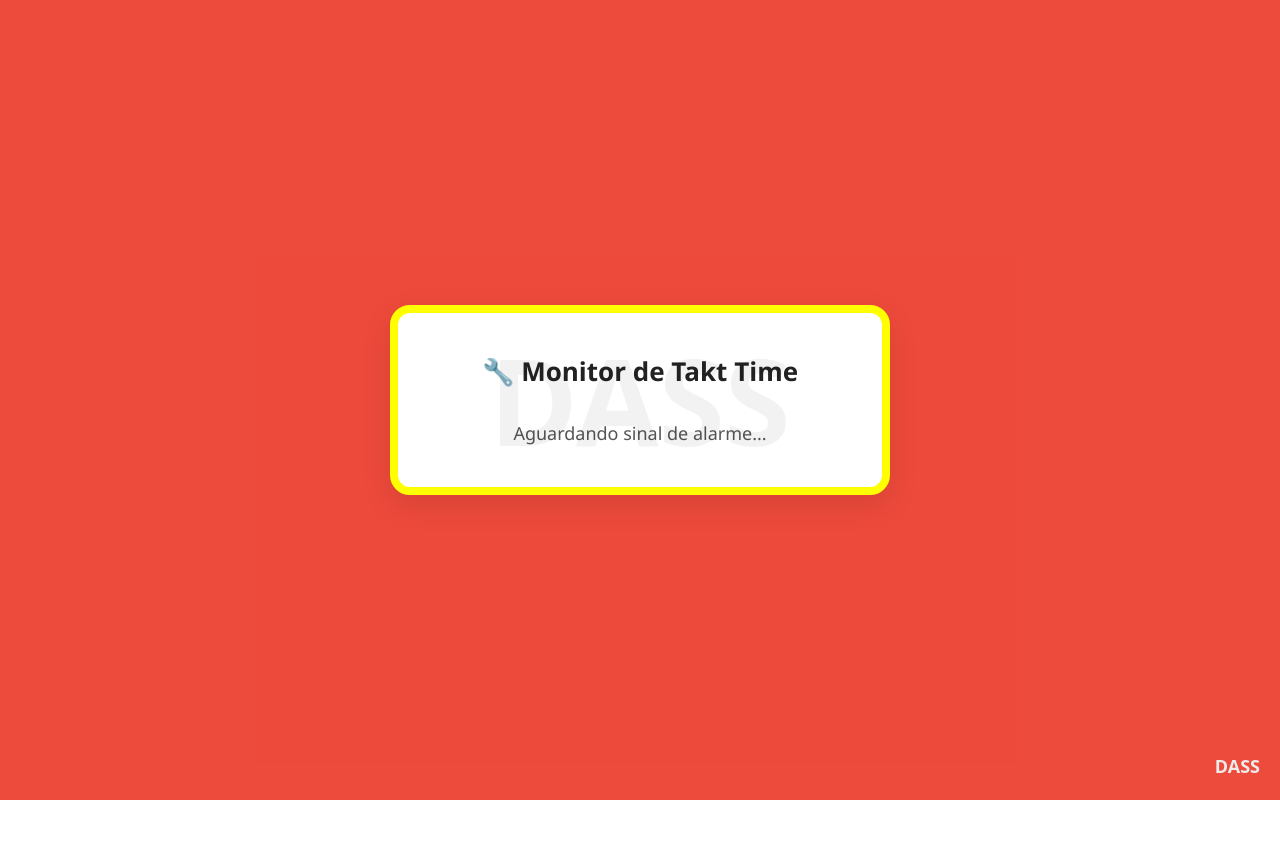
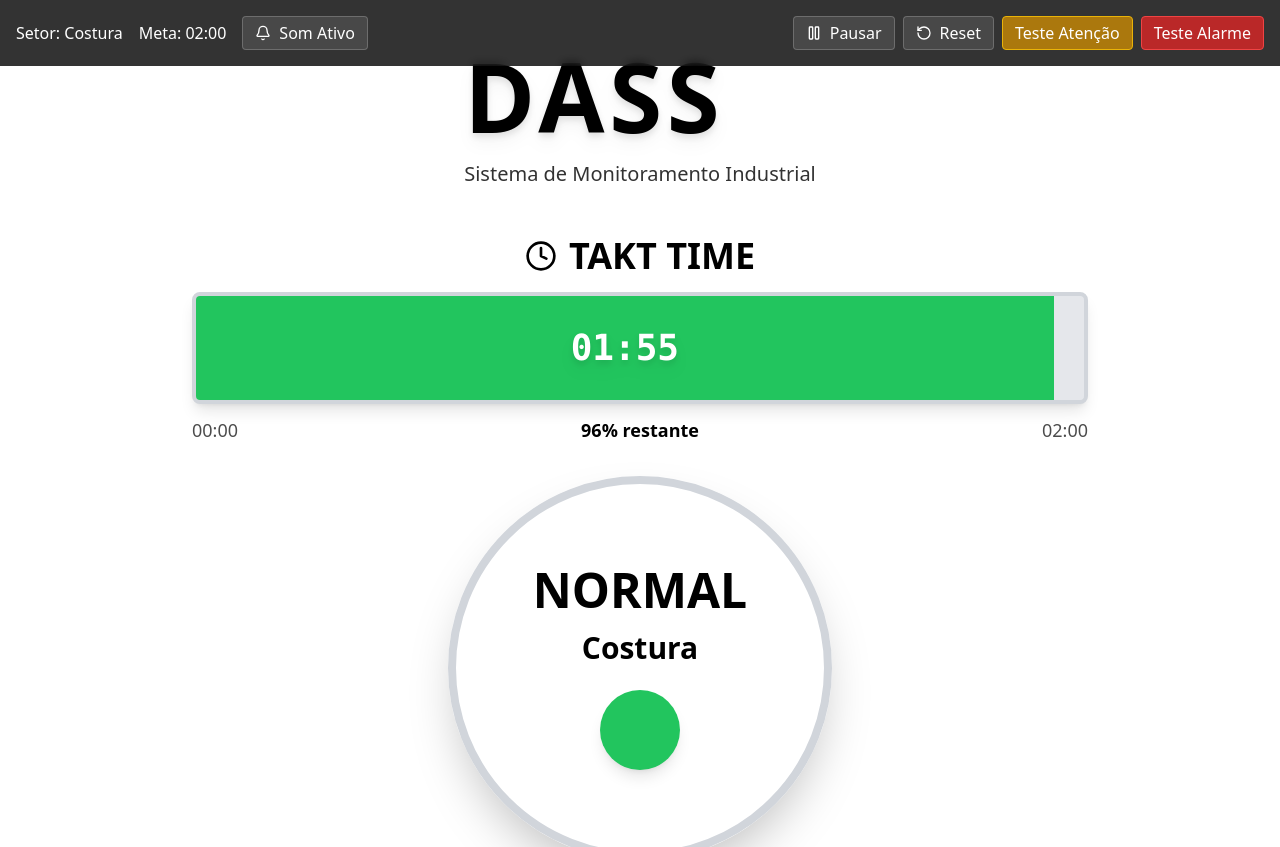
Before and after one commit to hellennverenaa/takt_time_client, a Vue app: page / in a window 1280 px wide. Shown: the top 847 px of the page. Before the commit the page ends 800 px from the top, so only its background shows below. Built offline with nearby package versions, Linux system fonts and the light colour scheme; no server answers.

Commit message:
Desenvolvi o novo visual do Takt_time

```diff
--- a/package.json
+++ b/package.json
@@ -10,6 +10,7 @@
   },
   "dependencies": {
     "core-js": "^3.8.3",
+    "lucide-vue-next": "^0.535.0",
     "vue": "^3.5.18",
     "ws": "^8.18.3"
   },
--- a/src/components/TaktTime.vue
+++ b/src/components/TaktTime.vue
@@ -1,190 +1,414 @@
 <template>
-  <div class="takt">
-    <div class="container">
-      <h1 class="title text-3xl font-bold text-blue-600 mb-4">🔧 Monitor de Takt Time</h1>
+  <div
+    :class="[
+      'min-h-screen w-full flex flex-col transition-colors duration-500',
+      getBackgroundColor()
+    ]"
+  >
+    <!-- Barra de controles (aparece ao passar o mouse no topo) -->
+    <div
+      class="fixed top-0 left-0 right-0 z-50 transition-transform duration-300"
+      :style="{ transform: showControls ? 'translateY(0)' : 'translateY(-100%)' }"
+      @mouseenter="showControls = true"
+    >
+      <div class="bg-black/80 backdrop-blur-sm p-4 flex justify-between items-center">
+        <div class="flex items-center gap-4">
+          <span class="text-white">Setor: {{ currentStatus.sectorName }}</span>
+          <span class="text-white">Meta: {{ formatTime(targetTime) }}</span>
+          <button
+            @click="soundEnabled = !soundEnabled"
+            class="flex items-center gap-2 bg-white/10 border-white/20 text-white hover:bg-white/20 px-3 py-1 rounded border transition-colors"
+          >
+            <BellIcon v-if="soundEnabled" class="h-4 w-4" />
+            <BellOffIcon v-else class="h-4 w-4" />
+            Som {{ soundEnabled ? 'Ativo' : 'Inativo' }}
+          </button>
+        </div>
 
-      <div v-if="!alarmActive" class="waiting text-lg text-gray-600">Aguardando sinal de alarme...</div>
+        <div class="flex items-center gap-2">
+          <button
+            @click="toggleTimer"
+            class="flex items-center gap-2 bg-white/10 border-white/20 text-white hover:bg-white/20 px-3 py-1 rounded border transition-colors"
+          >
+            <PauseIcon v-if="isRunning" class="h-4 w-4" />
+            <PlayIcon v-else class="h-4 w-4" />
+            {{ isRunning ? 'Pausar' : 'Iniciar' }}
+          </button>
 
-      <div v-else class="alarm">
-        🚨 <strong>{{ celula }}</strong> atingiu o Takt Time!
+          <button
+            @click="resetTimer"
+            class="flex items-center gap-2 bg-white/10 border-white/20 text-white hover:bg-white/20 px-3 py-1 rounded border transition-colors"
+          >
+            <RotateCcwIcon class="h-4 w-4" />
+            Reset
+          </button>
+
+          <button
+            @click="simulateWarning"
+            class="flex items-center gap-2 bg-yellow-600/80 border-yellow-500 text-white hover:bg-yellow-600 px-3 py-1 rounded border transition-colors"
+          >
+            Teste Atenção
+          </button>
+
+          <button
+            @click="simulateAlarm"
+            class="flex items-center gap-2 bg-red-600/80 border-red-500 text-white hover:bg-red-600 px-3 py-1 rounded border transition-colors"
+          >
+            Teste Alarme
+          </button>
+        </div>
+      </div>
+    </div>
+
+    <!-- Área para mostrar controles -->
+    <div
+      class="h-4 w-full cursor-pointer"
+      @mouseenter="showControls = true"
+      @mouseleave="showControls = false"
+    />
+
+    <!-- Conteúdo principal -->
+    <div class="flex-1 flex flex-col items-center justify-center p-8">
+      <!-- Logo/Nome DASS -->
+      <div class="mb-12">
+        <h1 :class="[
+          'text-6xl md:text-7xl lg:text-8xl font-black tracking-wider drop-shadow-lg',
+          getTextColor()
+        ]">
+          DASS
+        </h1>
+        <div :class="[
+          'text-center mt-4 text-xl opacity-80',
+          getTextColor()
+        ]">
+          Sistema de Monitoramento Industrial
+        </div>
+      </div>
+
+      <!-- Barra de Takt Time - Elemento Principal -->
+      <div class="w-full max-w-4xl mb-8">
+        <!-- Título da barra -->
+        <div class="text-center mb-4 flex items-center justify-center gap-3">
+          <ClockIcon :class="['h-8 w-8', getTextColor()]" />
+          <h2 :class="[
+            'text-3xl md:text-4xl font-bold',
+            getTextColor()
+          ]">
+            TAKT TIME
+          </h2>
+        </div>
+
+        <!-- Container da barra de progresso -->
+        <div class="bg-gray-200 rounded-lg h-20 md:h-24 lg:h-28 overflow-hidden shadow-lg border-4 border-gray-300">
+          <div
+            :class="[
+              'h-full transition-all duration-1000 ease-linear flex items-center justify-center relative',
+              getProgressBarColor(),
+              { 'animate-pulse': currentStatus.level === 'alarm' }
+            ]"
+            :style="{ width: `${Math.max(2, progressPercentage)}%` }"
+          >
+            <!-- Tempo restante sobre a barra -->
+            <div class="text-white font-mono font-black text-2xl md:text-3xl lg:text-4xl drop-shadow-lg">
+              {{ formatTime(taktTime) }}
+            </div>
+
+            <!-- Efeito de piscar quando em alarme -->
+            <div
+              v-if="currentStatus.level === 'alarm'"
+              class="absolute inset-0 bg-white opacity-30 animate-ping"
+            />
+          </div>
+        </div>
+
+        <!-- Informações adicionais da barra -->
+        <div class="flex justify-between items-center mt-3">
+          <span :class="['text-lg opacity-70', getTextColor()]">
+            00:00
+          </span>
+          <span :class="['text-lg font-bold', getTextColor()]">
+            {{ Math.round(progressPercentage) }}% restante
+          </span>
+          <span :class="['text-lg opacity-70', getTextColor()]">
+            {{ formatTime(targetTime) }}
+          </span>
+        </div>
+      </div>
+
+      <!-- Sinalizador Principal -->
+      <div :class="[
+        'w-64 h-64 md:w-80 md:h-80 lg:w-96 lg:h-96 rounded-full border-8 flex flex-col items-center justify-center shadow-2xl transition-all duration-500',
+        getBorderColor(),
+        {
+          'animate-pulse shadow-red-500/50': currentStatus.level === 'alarm',
+          'shadow-yellow-500/50': currentStatus.level === 'warning'
+        }
+      ]">
+        <!-- Status -->
+        <div :class="[
+          'text-3xl md:text-4xl lg:text-5xl font-black mb-4',
+          getTextColor(),
+          { 'animate-bounce': currentStatus.level === 'alarm' }
+        ]">
+          {{ getStatusText() }}
+        </div>
+
+        <!-- Setor -->
+        <div :class="[
+          'text-xl md:text-2xl lg:text-3xl font-bold mb-6',
+          getTextColor()
+        ]">
+          {{ currentStatus.sectorName }}
+        </div>
+
+        <!-- Indicador visual adicional -->
+        <div :class="[
+          'w-12 h-12 md:w-16 md:h-16 lg:w-20 lg:h-20 rounded-full shadow-lg',
+          {
+            'bg-green-500': currentStatus.level === 'normal',
+            'bg-yellow-600': currentStatus.level === 'warning',
+            'bg-red-700': currentStatus.level === 'alarm',
+            'animate-ping': currentStatus.level === 'alarm'
+          }
+        ]" />
+      </div>
+
+      <!-- Mensagem de status -->
+      <div class="mt-8 max-w-4xl text-center">
+        <div :class="[
+          'text-lg md:text-xl lg:text-2xl font-semibold mb-2',
+          getTextColor()
+        ]">
+          {{ currentStatus.message }}
+        </div>
+        <div :class="[
+          'text-base opacity-70',
+          getTextColor()
+        ]">
+          Última atualização: {{ currentStatus.timestamp.toLocaleTimeString() }}
+        </div>
+      </div>
+    </div>
+
+    <!-- Rodapé com informações -->
+    <div class="p-6 text-center ">
+      <div :class="[
+        'text-sm opacity-60',
+        getTextColor()
+      ]">
+        DASS - Sistema de Alarmes de Takt Time | Setor: {{ currentStatus.sectorName }} |
+        Timer: {{ isRunning ? 'Ativo' : 'Pausado' }}
       </div>
     </div>
   </div>
-  <div class="watermark">DASS</div>
-  <div class="marca-dagua">DASS</div>
 </template>
 
-<script setup>
-import { ref, onMounted } from "vue";
+<script setup lang="ts">
+import { ref, reactive, computed, onMounted, onUnmounted, watch } from 'vue';
+import {
+  Bell as BellIcon,
+  BellOff as BellOffIcon,
+  Play as PlayIcon,
+  Pause as PauseIcon,
+  RotateCcw as RotateCcwIcon,
+  Clock as ClockIcon
+} from 'lucide-vue-next';
 
-const celula = ref("");
-const alarmActive = ref(false);
-// const tempoExibicao = 10000 // milissegundos (ex: 10s)
-
-function tocarAlarme() {
-  const audio = new Audio("/alarme.mp3");
-  audio.play();
+interface SignalStatus {
+  level: 'normal' | 'warning' | 'alarm';
+  sectorName: string;
+  timestamp: Date;
+  message: string;
 }
 
-const ws = ref(null);
+// Estados reativos
+const currentStatus = reactive<SignalStatus>({
+  level: 'normal',
+  sectorName: 'Costura',
+  timestamp: new Date(),
+  message: 'Sistema funcionando normalmente'
+});
 
-const connect = () => {
-  ws.value = new WebSocket("ws://10.110.30.222:3043");
+const taktTime = ref(120); // Tempo atual em segundos
+const targetTime = ref(120); // Tempo meta em segundos
+const isRunning = ref(true); // Se o timer está rodando
+const soundEnabled = ref(true);
+const showControls = ref(false);
 
-  ws.value.onopen = () => {
-    console.log("WebSocket conectado");
-    const registerData = JSON.stringify({
-      type: "register",
-      payload: {
-        id: "fab2-cel-2308",
-      },
-    });
-    ws.value.send(registerData);
-  };
+let timerInterval: number | null = null;
 
-  ws.value.onmessage = (event) => {
-    console.log("Mensagem recebida:", event.data);
-    alarmActive.value = true;
-    tocarAlarme();
-  };
+// Computed properties
+const progressPercentage = computed(() => (taktTime.value / targetTime.value) * 100);
 
-  ws.value.onclose = () => {
-    console.log("WebSocket desconectado");
-  };
-
-  ws.value.onerror = (error) => {
-    console.error("WebSocket erro:", error);
-  };
+// Funções helper
+const getBackgroundColor = () => {
+  switch (currentStatus.level) {
+    case 'alarm': return 'bg-red-500';
+    case 'warning': return 'bg-yellow-500';
+    case 'normal': return 'bg-white';
+  }
 };
 
+const getTextColor = () => {
+  switch (currentStatus.level) {
+    case 'alarm': return 'text-white';
+    case 'warning': return 'text-black';
+    case 'normal': return 'text-black';
+  }
+};
+
+const getBorderColor = () => {
+  switch (currentStatus.level) {
+    case 'alarm': return 'border-red-700';
+    case 'warning': return 'border-yellow-700';
+    case 'normal': return 'border-gray-300';
+  }
+};
+
+const getStatusText = () => {
+  switch (currentStatus.level) {
+    case 'alarm': return 'ALARME';
+    case 'warning': return 'ATENÇÃO';
+    case 'normal': return 'NORMAL';
+  }
+};
+
+const getProgressBarColor = () => {
+  switch (currentStatus.level) {
+    case 'alarm': return 'bg-red-600';
+    case 'warning': return 'bg-yellow-600';
+    case 'normal': return 'bg-green-500';
+  }
+};
+
+const formatTime = (seconds: number) => {
+  const mins = Math.floor(seconds / 60);
+  const secs = seconds % 60;
+  return `${mins.toString().padStart(2, '0')}:${secs.toString().padStart(2, '0')}`;
+};
+
+// Função para tocar som de alarme
+const playAlarmSound = () => {
+  if (!soundEnabled.value) return;
+
+  const audioContext = new (window.AudioContext || (window as any).webkitAudioContext)();
+  const oscillator = audioContext.createOscillator();
+  const gainNode = audioContext.createGain();
+
+  oscillator.connect(gainNode);
+  gainNode.connect(audioContext.destination);
+
+  // Som mais alto para alarme
+  oscillator.frequency.setValueAtTime(1000, audioContext.currentTime);
+  oscillator.frequency.setValueAtTime(800, audioContext.currentTime + 0.15);
+  oscillator.frequency.setValueAtTime(1000, audioContext.currentTime + 0.3);
+
+  gainNode.gain.setValueAtTime(0.5, audioContext.currentTime);
+  gainNode.gain.exponentialRampToValueAtTime(0.01, audioContext.currentTime + 0.5);
+
+  oscillator.start(audioContext.currentTime);
+  oscillator.stop(audioContext.currentTime + 0.5);
+};
+
+// Funções de controle
+const resetTimer = () => {
+  taktTime.value = targetTime.value;
+  Object.assign(currentStatus, {
+    level: 'normal',
+    sectorName: currentStatus.sectorName,
+    timestamp: new Date(),
+    message: 'Sistema funcionando normalmente'
+  });
+};
+
+const toggleTimer = () => {
+  isRunning.value = !isRunning.value;
+};
+
+const simulateAlarm = () => {
+  taktTime.value = 0;
+  Object.assign(currentStatus, {
+    level: 'alarm',
+    sectorName: currentStatus.sectorName,
+    timestamp: new Date(),
+    message: 'TESTE: Simulação de alarme ativada'
+  });
+  playAlarmSound();
+};
+
+const simulateWarning = () => {
+  taktTime.value = 30;
+  Object.assign(currentStatus, {
+    level: 'warning',
+    sectorName: currentStatus.sectorName,
+    timestamp: new Date(),
+    message: 'TESTE: Simulação de atenção ativada'
+  });
+};
+
+// Timer para decrementar takt_time
+const startTimer = () => {
+  if (timerInterval) clearInterval(timerInterval);
+
+  timerInterval = setInterval(() => {
+    if (!isRunning.value) return;
+
+    const prevTime = taktTime.value;
+    const newTime = Math.max(0, prevTime - 1);
+    taktTime.value = newTime;
+
+    // Determinar o status baseado no tempo restante
+    let newStatus: Partial<SignalStatus>;
+
+    if (newTime === 0) {
+      // Alarme - tempo zerado
+      newStatus = {
+        level: 'alarm',
+        sectorName: currentStatus.sectorName,
+        timestamp: new Date(),
+        message: 'ALARME: Takt Time zerado - Parada de produção'
+      };
+      // Tocar alarme apenas quando acabou de chegar a zero
+      if (prevTime > 0) {
+        playAlarmSound();
+      }
+    } else if (newTime <= 60) {
+      // Warning - falta 1 minuto ou menos
+      newStatus = {
+        level: 'warning',
+        sectorName: currentStatus.sectorName,
+        timestamp: new Date(),
+        message: `ATENÇÃO: Faltam ${newTime} segundos para o takt time`
+      };
+    } else {
+      // Normal - mais de 1 minuto restante
+      newStatus = {
+        level: 'normal',
+        sectorName: currentStatus.sectorName,
+        timestamp: new Date(),
+        message: 'Sistema funcionando normalmente'
+      };
+    }
+
+    Object.assign(currentStatus, newStatus);
+  }, 1000);
+};
+
+// Lifecycle hooks
 onMounted(() => {
-  connect();
+  startTimer();
 });
 
-// Simulação do recebimento do sinal externo (substitua depois)
-// function simularSinalRecebido(nomeCelula) {
-//     celula.value = nomeCelula
-//     alarmActive.value = true
-//     // tocarAlarme()
+onUnmounted(() => {
+  if (timerInterval) {
+    clearInterval(timerInterval);
+  }
+});
 
-//     // Após X segundos, limpa a tela
-//     setTimeout(() => {
-//         alarmActive.value = false
-//         celula.value = ''
-//     }, tempoExibicao)
-// }
-
-// Simula sinais recebidos (para teste)
-// Substitua isso depois por WebSocket, API, MQTT, etc
-// setTimeout(() => simularSinalRecebido("Célula Costura"), 3000)
-// setTimeout(() => simularSinalRecebido("Célula Montagem"), 20000)
-
-// function tocarAlarme() {
-//   const audio = new Audio('/alarm.mp3')
-//   audio.play()
-// }
+// Watch para reiniciar timer quando isRunning muda
+watch(isRunning, () => {
+  if (isRunning.value) {
+    startTimer();
+  }
+});
 </script>
-
-<style scoped>
-@keyframes pulsar {
-  0% {
-    transform: scale(1);
-    opacity: 1;
-  }
-
-  50% {
-    transform: scale(1.1);
-    opacity: 0.7;
-  }
-
-  100% {
-    transform: scale(1);
-    opacity: 1;
-  }
-}
-
-.container.ativo .conteudo {
-  animation: pulsar 1s infinite;
-}
-
-.container {
-  border: yellow 8px solid;
-}
-
-.marca-dagua {
-  position: fixed;
-  top: 50%;
-  left: 50%;
-  transform: translate(-50%, -50%);
-  font-size: 120px;
-  font-weight: bold;
-  color: rgba(0, 0, 0, 0.05);
-  z-index: 0;
-  pointer-events: none;
-  user-select: none;
-}
-
-.takt {
-  min-height: 100vh;
-  background-color: #e92412d2;
-  display: flex;
-  justify-content: center;
-  align-items: center;
-  font-family: "Segoe UI", sans-serif;
-}
-
-.container {
-  background: white;
-  padding: 40px;
-  border-radius: 20px;
-  box-shadow: 0 10px 30px rgba(0, 0, 0, 0.1);
-  text-align: center;
-  width: 500px;
-}
-
-.title {
-  font-size: 26px;
-  color: #222;
-  margin-bottom: 30px;
-}
-
-.waiting {
-  font-size: 18px;
-  color: #555;
-}
-
-.alarm {
-  font-size: 45px;
-  color: #d30202;
-  font-weight: bold;
-  animation: pulse 1s infinite;
-}
-
-.watermark {
-  position: fixed;
-  bottom: 20px;
-  right: 20px;
-  font-size: 18px;
-  color: rgb(238, 235, 235);
-  font-weight: bold;
-  user-select: none;
-  pointer-events: none;
-}
-
-@keyframes pulse {
-  0% {
-    opacity: 1;
-    transform: scale(1);
-  }
-
-  50% {
-    opacity: 0.5;
-    transform: scale(1.05);
-  }
-
-  100% {
-    opacity: 1;
-    transform: scale(1);
-  }
-}
-</style>
```
Also changed, not shown: 1 other file (tests, documents, lock files or other folders).
